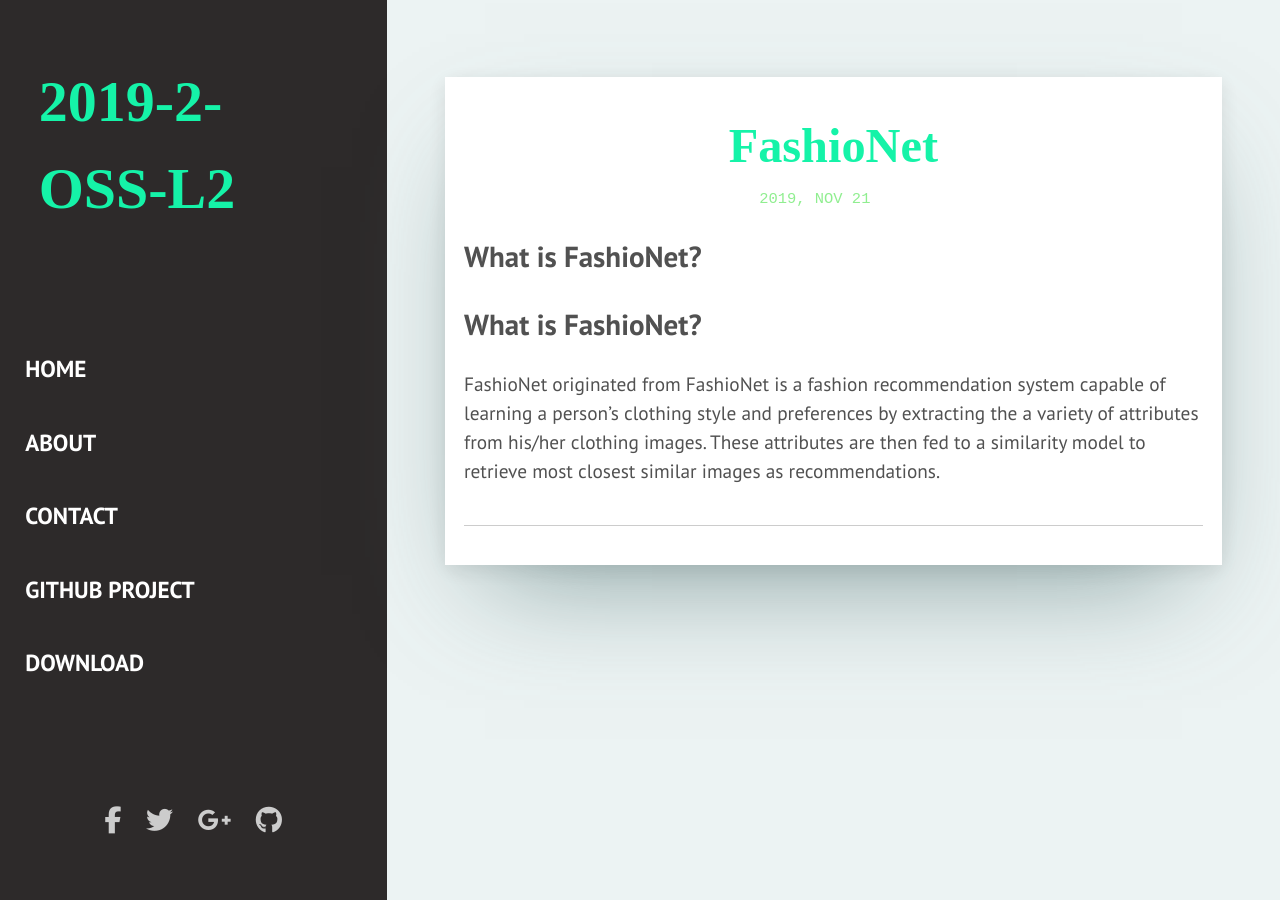
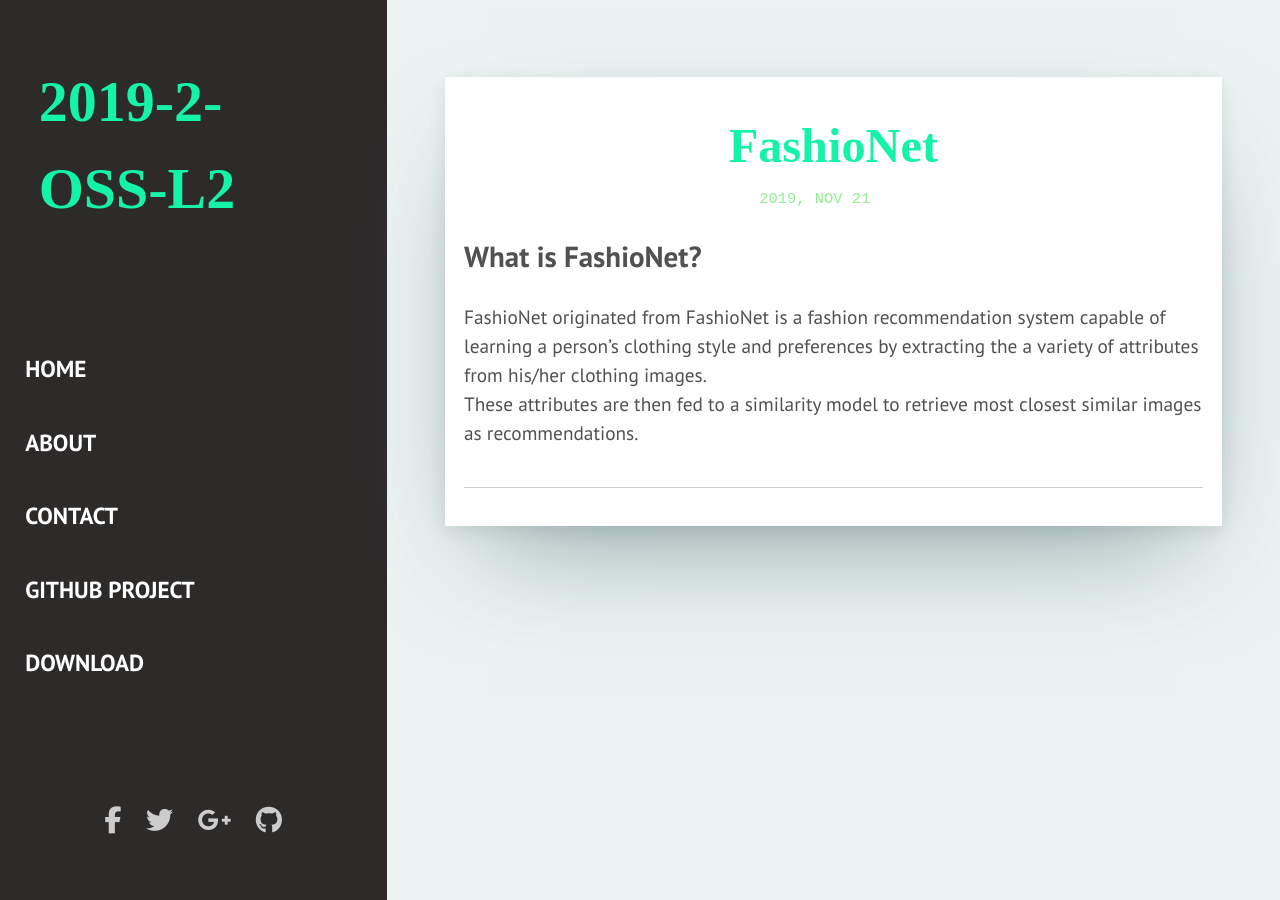
Before and after one commit to JunHyeongKim73/2019-2-OSS-L2, a Jekyll site: the page built from _posts/2019-11-21-FashioNet.markdown, in a window 1280 px wide. Built offline with Jekyll 4.4.1, drawn with Linux system fonts in a browser that asks for light colours; nearby versions of some CDN libraries; some web fonts are replaced; library files that are not in the unit come from our copies; some of the changed lines change nothing that is shown.

Commit message:
add post about FashioNet

```diff
--- a/_posts/2019-11-21-FashioNet.markdown
+++ b/_posts/2019-11-21-FashioNet.markdown
@@ -2,11 +2,11 @@
 layout: post
 title:  "FashioNet"
 date:   2019-11-21 22:00:00
+description: What is FashioNet?
 ---
 
 ## What is FashioNet?
 
-## What is FashioNet?
 
 
 FashioNet originated from FashioNet is a fashion recommendation system capable of learning a person’s clothing style and preferences by extracting the a variety of attributes from his/her clothing images.
```
